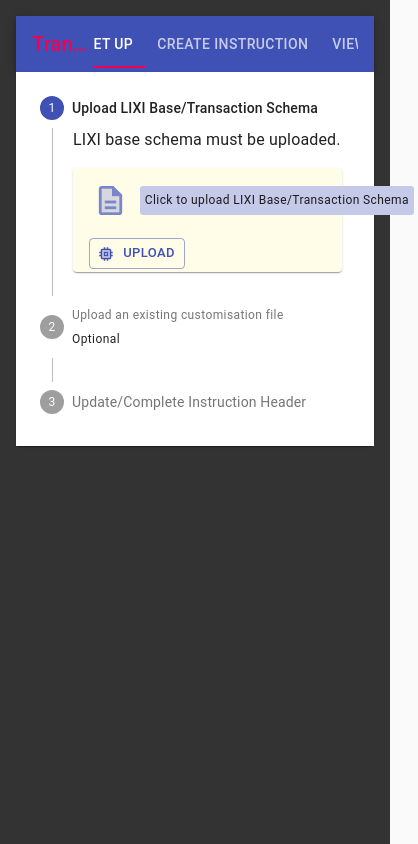
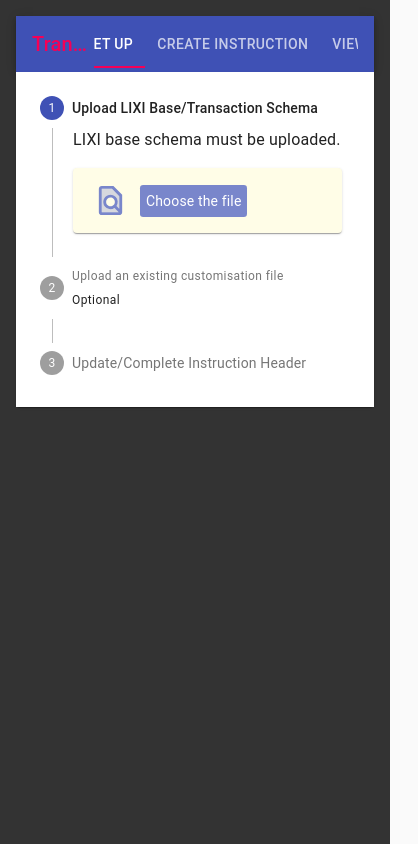
Before and after one commit to Bayat-Alireza/lixi-customiser, a React (Create React App) app: page / in a window 390 px wide. Shown: the whole page, 418 px wide, since content can reach past the window. Built offline with nearby package versions, Linux system fonts and the light colour scheme.

Commit message:
Simplify the upload component and make it more responsive on smaller screens

```diff
--- a/src/components/upload-file/UploadFile.tsx
+++ b/src/components/upload-file/UploadFile.tsx
@@ -1,9 +1,19 @@
 import * as React from "react";
 import { useStyles } from "./uploadFileStyle";
 import { Button, IconButton, Tooltip, Typography } from "@material-ui/core";
-import DescriptionTwoToneIcon from "@material-ui/icons/DescriptionTwoTone";
-import MemoryTwoToneIcon from "@material-ui/icons/MemoryTwoTone";
+// import DescriptionTwoToneIcon from "@material-ui/icons/DescriptionTwoTone";
+// import ArrowUpwardTwoToneIcon from '@material-ui/icons/ArrowUpwardTwoTone';
+// import MemoryTwoToneIcon from "@material-ui/icons/MemoryTwoTone";
+import PublishTwoToneIcon from '@material-ui/icons/PublishTwoTone';
+import FindInPageTwoToneIcon from '@material-ui/icons/FindInPageTwoTone';
 import Grid from "@material-ui/core/Grid";
+import TableContainer from "@material-ui/core/TableContainer";
+import TableHead from "@material-ui/core/TableHead";
+import TableCell from "@material-ui/core/TableCell";
+import Table from "@material-ui/core/Table";
+import TableRow from "@material-ui/core/TableRow";
+import TableBody from "@material-ui/core/TableBody";
+import Paper from "@material-ui/core/Paper";
 
 interface FormProps {
   description: string;
@@ -12,8 +22,7 @@ interface FormProps {
 
 export const UploadFile: React.FC<FormProps> = ({ saveFace, description }) => {
   const classes = useStyles();
-  const [selectedFile, setSelectedFile] = React.useState<any>(undefined);
-  const [metadata, setMetadata] = React.useState<{ [key: string]: string }>();
+  const [selectedFile, setSelectedFile] = React.useState<File>();
   const handleCapture = ({ target }: any) => {
     setSelectedFile(target.files[0]);
   };
@@ -22,20 +31,8 @@ export const UploadFile: React.FC<FormProps> = ({ saveFace, description }) => {
     saveFace(selectedFile);
   };
 
-  React.useEffect(() => {
-    if (selectedFile) {
-      const meta: { [key: string]: string } = {};
-      if (!selectedFile) return;
-      for (const att in selectedFile) {
-        meta[att] = selectedFile[att];
-      }
-
-      setMetadata(meta);
-    }
-  }, [selectedFile]);
-
   return (
-    <>
+    <div style={{width:"100%"}}>
       <input
         accept=".xml,.xsd"
         className={classes.input}
@@ -43,49 +40,46 @@ export const UploadFile: React.FC<FormProps> = ({ saveFace, description }) => {
         type="file"
         onChange={handleCapture}
       />
-      <Grid container spacing={1} alignItems="center">
-        <Grid item>
-          <Tooltip title="Click to select LIXI Base Schema">
+      <Grid wrap="nowrap" alignContent="flex-start" container spacing={1} alignItems="center">
+        <Grid item >
+          <Tooltip title="">
             <label
-              style={{ display: "flex", alignItems: "center" }}
+              className={classes.label}
               htmlFor="document"
             >
               <IconButton
-                className={classes.documentImage}
+                className={classes.findPageIcon}
                 color="primary"
                 aria-label="upload picture"
                 component="span"
+                title="Browse"
               >
-                <DescriptionTwoToneIcon fontSize="large" />
+                <FindInPageTwoToneIcon fontSize="large" />
               </IconButton>
               <Typography
-                style={{
-                  backgroundColor: "#c5cae9",
-                  padding: "0.3rem",
-                  borderRadius: "0.2rem",
-                }}
-                variant="caption"
+                variant="body2"
                 className={classes.fileName}
                 noWrap
               >
-                {metadata ? metadata.name : description}
+                Choose the file
               </Typography>
             </label>
           </Tooltip>
         </Grid>
-        <Grid item>
-          <Button
-            style={{ marginLeft: "0.5rem",    minWidth:"6rem" }}
-            startIcon={<MemoryTwoToneIcon />}
-            variant="outlined"
-            size="small"
-            onClick={() => handleSubmit()}
-            color="primary"
+        <Grid item  >
+        {selectedFile?.name?<IconButton
+          className={classes.loadIcon}
+          onClick={() => handleSubmit()}
+          color="primary"
+          aria-label="upload file"
+          component="span"
+          title="Load"
           >
-            Upload
-          </Button>
+            <PublishTwoToneIcon fontSize="large" />
+          </IconButton>:undefined}
         </Grid>
       </Grid>
-    </>
+
+    </div>
   );
 };
--- a/src/components/upload-file/uploadFileStyle.ts
+++ b/src/components/upload-file/uploadFileStyle.ts
@@ -3,6 +3,7 @@ import { Theme, makeStyles, createStyles } from "@material-ui/core";
 export const useStyles = makeStyles((theme: Theme) =>
   createStyles({
     root: {
+      width:"inherit",
       "& > *": {
         margin: theme.spacing(1),
       },
@@ -10,14 +11,33 @@ export const useStyles = makeStyles((theme: Theme) =>
     input: {
       display: "none",
     },
-    documentImage: {
+    findPageIcon: {
       color: theme.palette.primary.light,
     },
 
+    loadIcon:{
+      color: theme.palette.primary.main,
+
+    },
+
     fileName: {
+      backgroundColor: theme.palette.primary.light,
+      width:"max-content",
+      color: theme.palette.getContrastText(theme.palette.primary.light),
+      padding: theme.spacing(0.75),
+      borderRadius: "0.2rem",
       "&:hover": {
         cursor: "pointer",
       },
     },
+    label:{
+      display: "flex", alignItems: "center"
+    },
+    uploadButton:{
+      marginLeft: theme.spacing(1),
+      minWidth: "7rem",
+
+    },
+
   })
 );
```
